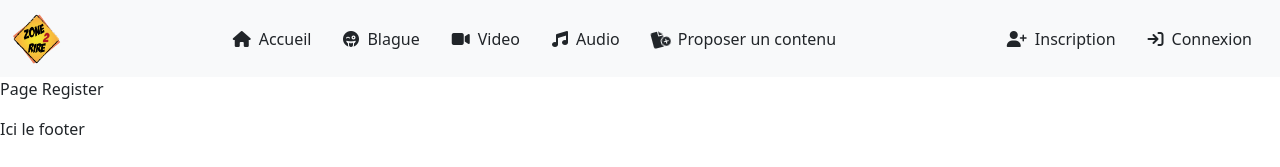
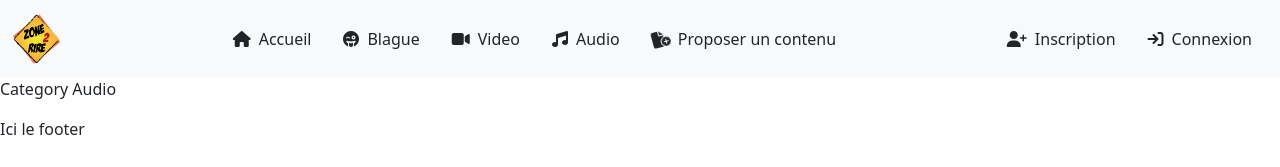
Before and after one commit to lefebvredavid59/zone2rire_react, a React (Create React App) app: page /audio in a window 1280 px wide. Shown: the top 167 px of the page. Built offline with nearby package versions, Linux system fonts and the light colour scheme.

Commit message:
resolve error route slug

```diff
--- a/src/components/Navbar/Navbar.jsx
+++ b/src/components/Navbar/Navbar.jsx
@@ -3,7 +3,7 @@ import { Link } from "react-router-dom";
 import "./Navbar.css";
 import Logo from "../../styles/logo.png";
 
-import { CATEGORY } from "./Category.ts";
+import { CATEGORY } from "../../data/Category.ts";
 
 function Navbar() {
   const categ = CATEGORY;
--- a/src/components/routes.jsx
+++ b/src/components/routes.jsx
@@ -12,6 +12,7 @@ import Register from "../pages/auth/Register";
 
 import Footer from "./Footer/Footer";
 import Navbar from "./Navbar/Navbar";
+import Category from "../pages/content/Category";
 
 const index = () => {
     return (
@@ -22,7 +23,7 @@ const index = () => {
                     <Route path="/" exact element={<Home />} />
                     <Route path="/login" element={<Login />} />
                     <Route path="/register" element={<Register />} />
-                    <Route path="/:slug" element={<Register />} />
+                    <Route path="/:slug" element={<Category />} />
                     <Route path="*" element={<NoMatch />} />
                 </Routes>
                 <Footer />
--- a/src/pages/content/Category.jsx
+++ b/src/pages/content/Category.jsx
@@ -1,7 +1,23 @@
-function Category(){
-    return (
-        <p>Category</p>
-    )
+import { useParams } from "react-router-dom";
+import NoMatch from "../NoMatch";
+import { getCategorySlug } from "../../data/Category.ts";
+
+function Category() {
+  let { slug } = useParams();
+
+  if (!slug) {
+    return <NoMatch />;
+  }
+
+  let categ = getCategorySlug(slug);
+
+  if (!categ) {
+    return <NoMatch />;
+  }
+
+  let name = `${categ.name} ${categ.slug} ${categ.logo}`;
+
+  return <p>Category {categ.name}</p>;
 }
 
 export default Category;
```
Also changed, not shown: src/data/Category.ts (renamed from src/components/Navbar/Category.ts).
